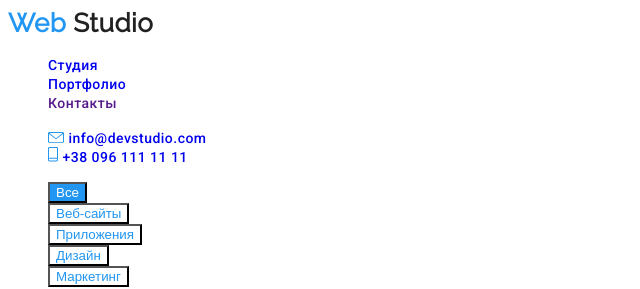
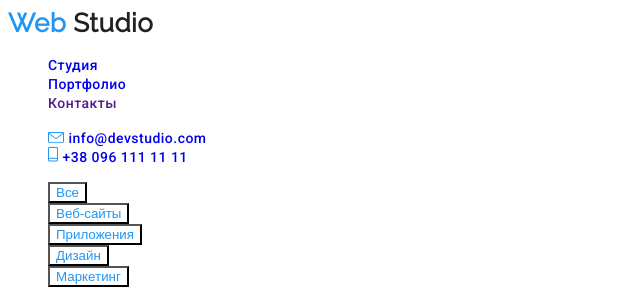
Before and after one commit to andrew65215584/goit-markup-hw-02, a plain HTML site: page portfolio.html in a window 1280 px wide. Both pictures are taken after a click on the button "Все". Shown: the top 289 px of the page, 0-640 px from the left. Drawn offline with Linux system fonts and the light colour scheme.

Commit message:
ховер фокус для кнопок

```diff
--- a/css/styles.css
+++ b/css/styles.css
@@ -200,6 +200,11 @@ line-height: 1.71px;
     text-decoration: none;
   }
 
+  .button-portfolio .button-secondary:hover,
+  .button-portfolio .button-secondary:focus {
+
+    color: var(--accent-color);
+  }
 
 
 
--- a/portfolio.html
+++ b/portfolio.html
@@ -54,9 +54,9 @@
 
         <section>
 
-            <ul class="list">
+            <ul class="button-portfolio list">
 
-                <li> <button class="button-primary"> Все </button>  </li>
+                <li> <button class="button-secondary"> Все </button>  </li>
                 <li> <button class="button-secondary" > Веб-сайты </button>  </li>
                 <li> <button class="button-secondary"> Приложения </button>  </li>
                 <li> <button class="button-secondary" > Дизайн </button> </li>
```
